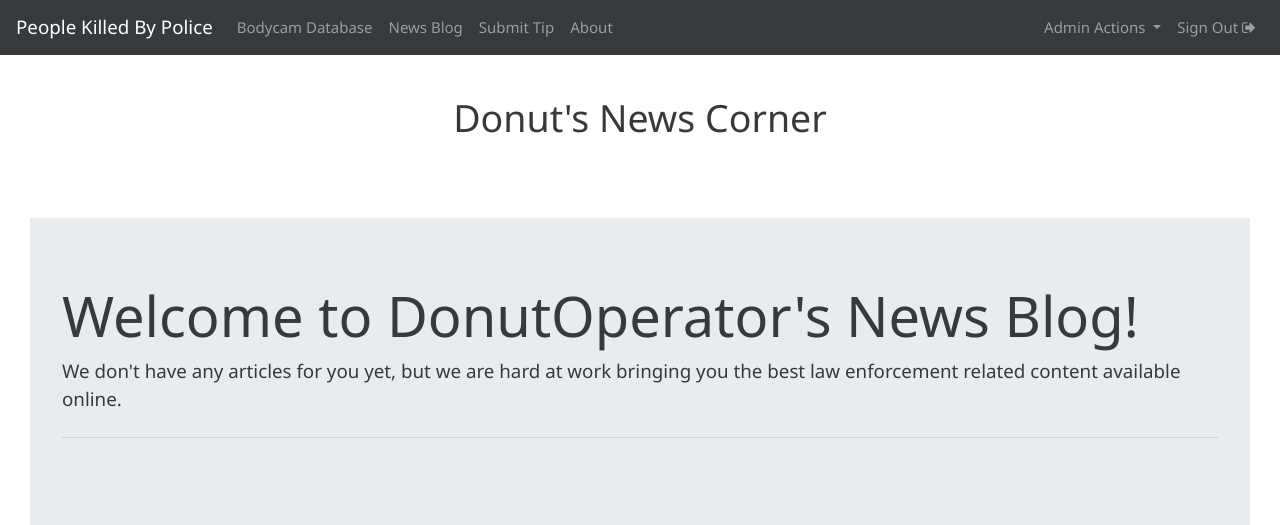
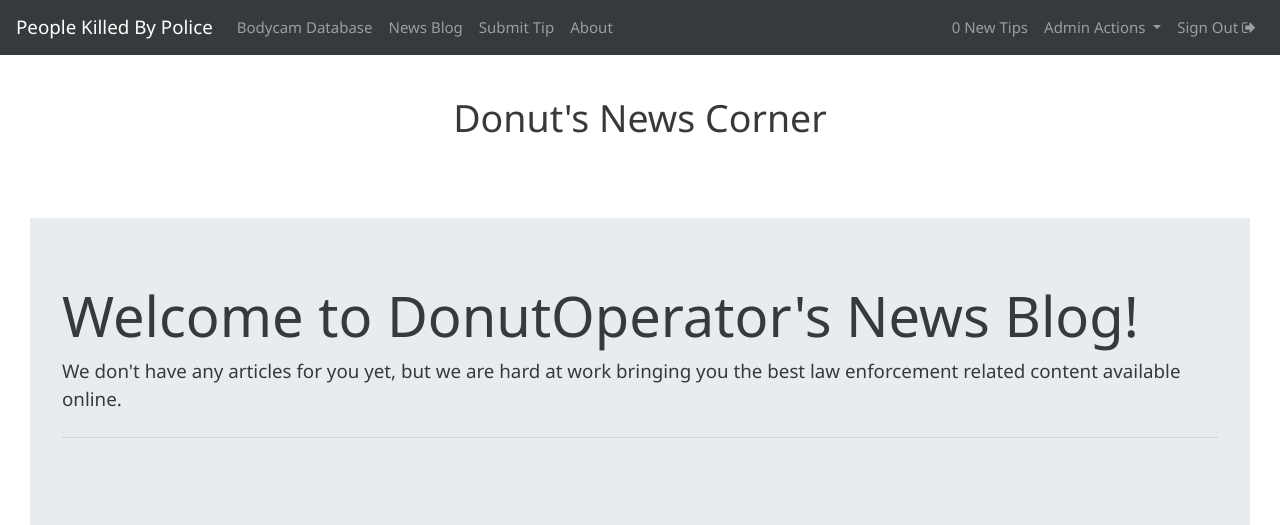
Before and after one commit to DumplingTechnologiesLLC/donutoperator, a Django app: page /news/ in a window 1280 px wide. Shown: the top 525 px of the page. Run offline with Django 3.2, Linux system fonts and the light colour scheme; the visitor is signed in with stand-in values (Sample User, id 1); data that the repository does not hold is empty; some libraries are stand-ins or nearby versions.

Commit message:
navbar tips

```diff
--- a/config/templates/partials/navbar.html
+++ b/config/templates/partials/navbar.html
@@ -19,6 +19,9 @@
             </li>
         </ul>
         <ul class="navbar-nav navbar-right">
+            <li class="nav-item">
+                <a class="nav-link" href="{% url 'roster:tip-list' %}">{{number_of_tips}} New Tips</a>
+            </li>
             {% if user.is_superuser %}
             <li class="nav-item dropdown">
                 <a class="nav-link dropdown-toggle" href="#" id="navbarDropdown" role="button" data-toggle="dropdown" aria-haspopup="true" aria-expanded="false">
@@ -31,8 +34,6 @@
             <div class="dropdown-divider"></div>
             <a class="dropdown-item" href="{% url 'blog:create' %}">Submit News Story</a>
             <a class="dropdown-item" href="{% url 'blog:dashboard' %}">Manage Articles</a>
-            <div class="dropdown-divider"></div>
-            <a class="dropdown-item" href="{% url 'roster:tip-list' %}">View Tips</a>
             </div>
             </li>
             {% endif %}
--- a/roster/context_processors.py
+++ b/roster/context_processors.py
@@ -1,8 +1,11 @@
-from roster.models import Shooting, Tag
+from roster.models import Shooting, Tag, Tip
+
 
 def supply_basic_data(request):
     distinct_tags = Tag.objects.all().distinct()
+    number_of_tips = Tip.objects.all().count()
     return {
+        "number_of_tips": number_of_tips,
         "states": Shooting.STATE_CHOICES,
         "races": Shooting.RACE_CHOICES,
         "genders": Shooting.GENDER_CHOICES,
```
